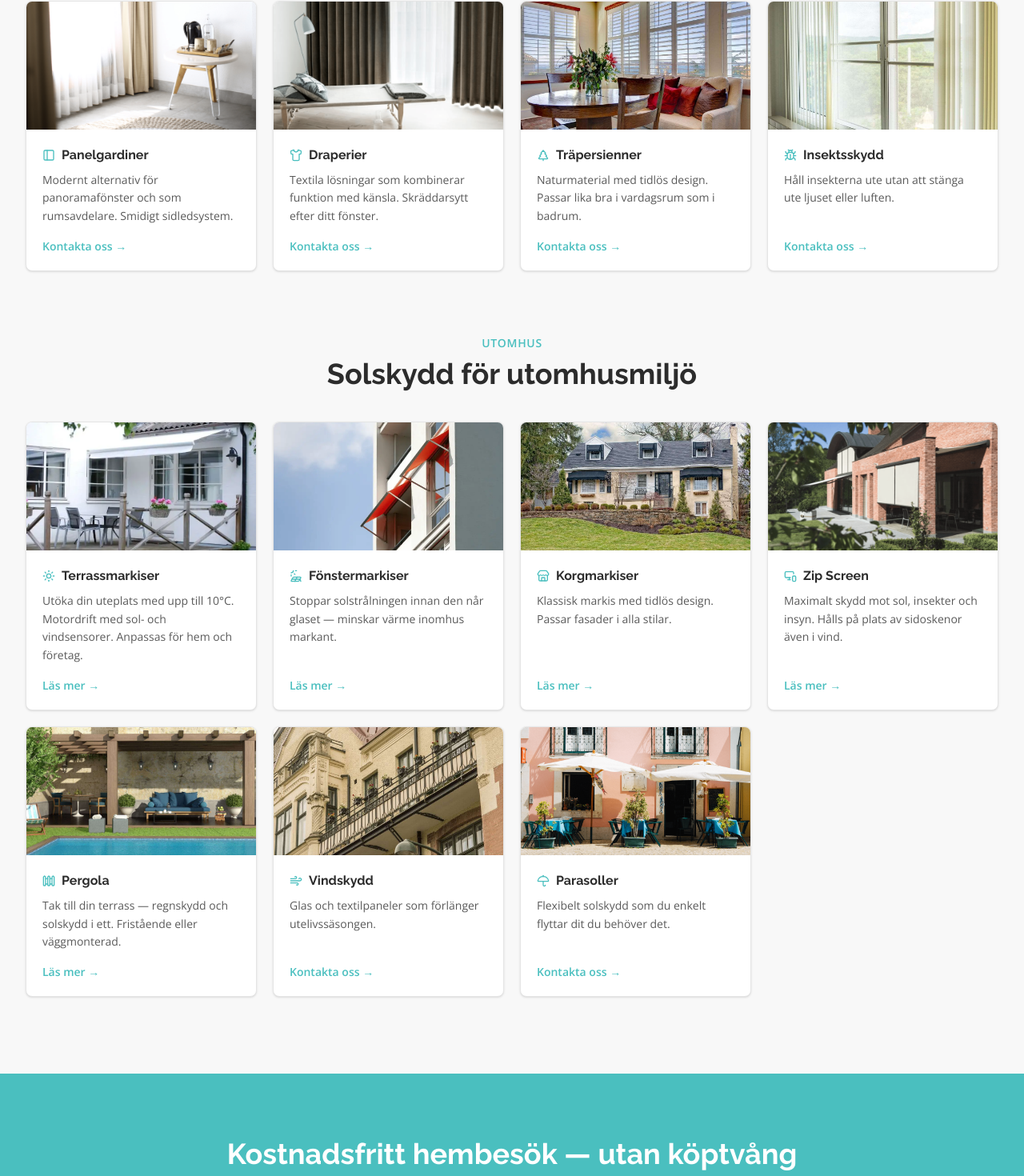
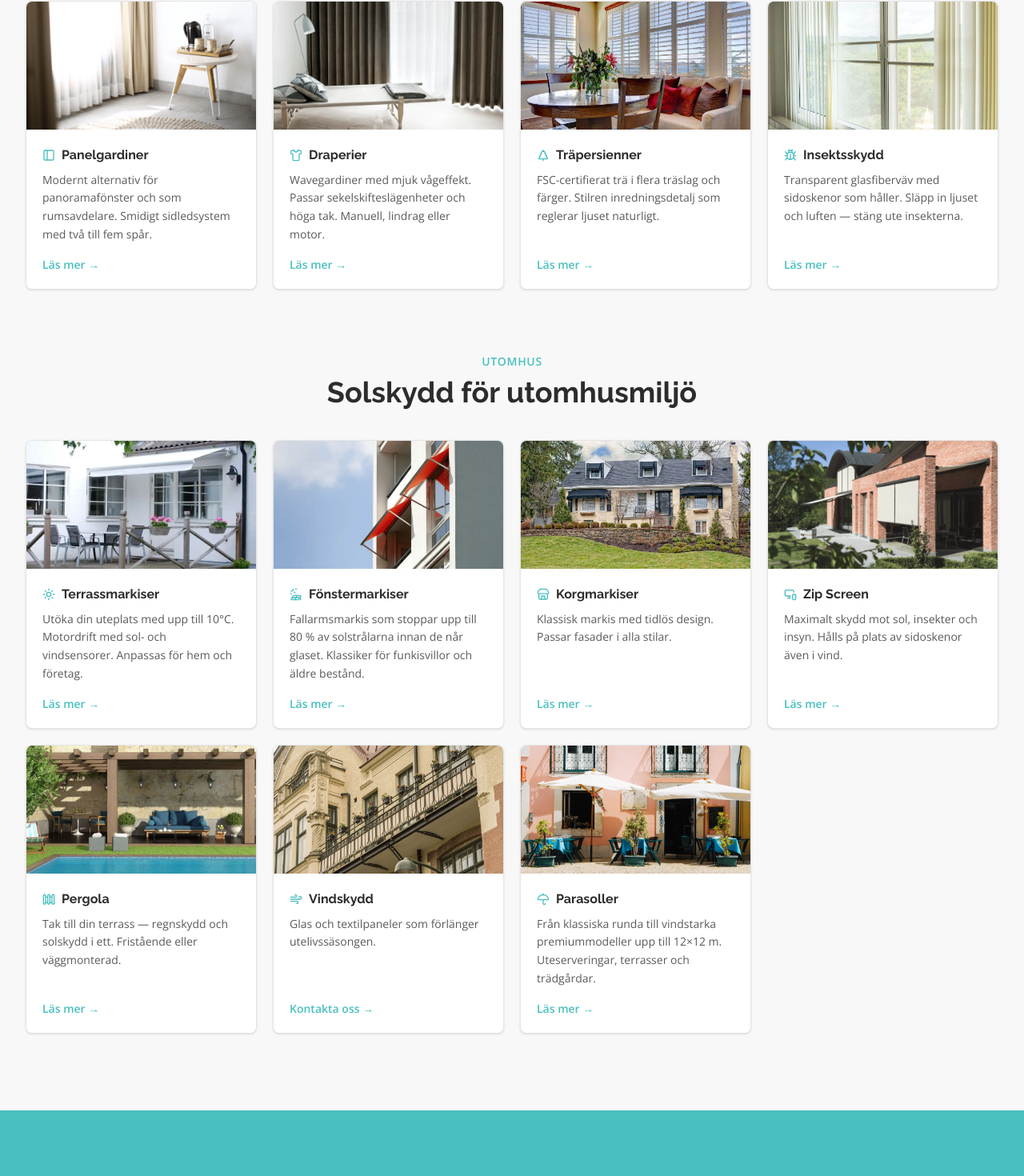
Before and after one commit to tobiasbjork78-alt/bellevue-solskydd, a Next.js app in the folder nextjs-site/: page / in a window 1280 px wide. Shown: the part 1393-2863 px from the top of the page at 80% size. Built offline with nearby package versions, Linux system fonts and the light colour scheme.

Commit message:
Koppla produktkort till nya sidor, uppdatera beskrivningar

```diff
--- a/nextjs-site/app/components/Products.tsx
+++ b/nextjs-site/app/components/Products.tsx
@@ -71,7 +71,8 @@ const indoorProducts: Product[] = [
     icon: PanelLeft,
     title: "Panelgardiner",
     description:
-      "Modernt alternativ för panoramafönster och som rumsavdelare. Smidigt sidledsystem.",
+      "Modernt alternativ för panoramafönster och som rumsavdelare. Smidigt sidledsystem med två till fem spår.",
+    href: "/panelgardiner",
     image: "/images/Gardiner-img.webp",
     imageAlt: "Panelgardiner i svenskt hem",
   },
@@ -79,7 +80,8 @@ const indoorProducts: Product[] = [
     icon: Shirt,
     title: "Draperier",
     description:
-      "Textila lösningar som kombinerar funktion med känsla. Skräddarsytt efter ditt fönster.",
+      "Wavegardiner med mjuk vågeffekt. Passar sekelskifteslägenheter och höga tak. Manuell, lindrag eller motor.",
+    href: "/draperier",
     image: "/images/Draperier-img.webp",
     imageAlt: "Draperier",
   },
@@ -87,7 +89,8 @@ const indoorProducts: Product[] = [
     icon: TreePine,
     title: "Träpersienner",
     description:
-      "Naturmaterial med tidlös design. Passar lika bra i vardagsrum som i badrum.",
+      "FSC-certifierat trä i flera träslag och färger. Stilren inredningsdetalj som reglerar ljuset naturligt.",
+    href: "/trapersienner",
     image: "/images/shutterstock_172695749-1024x576-1.jpg",
     imageAlt: "Träpersienner",
   },
@@ -95,7 +98,8 @@ const indoorProducts: Product[] = [
     icon: Bug,
     title: "Insektsskydd",
     description:
-      "Håll insekterna ute utan att stänga ute ljuset eller luften.",
+      "Transparent glasfiberväv med sidoskenor som håller. Släpp in ljuset och luften — stäng ute insekterna.",
+    href: "/insektsskydd",
     image: "/images/shutterstock_455819377-1024x576-1.jpg",
     imageAlt: "Insektsskydd",
   },
@@ -115,8 +119,8 @@ const outdoorProducts: Product[] = [
     icon: SolarPanel,
     title: "Fönstermarkiser",
     description:
-      "Stoppar solstrålningen innan den når glaset — minskar värme inomhus markant.",
-    href: "/markiser",
+      "Fallarmsmarkis som stoppar upp till 80 % av solstrålarna innan de når glaset. Klassiker för funkisvillor och äldre bestånd.",
+    href: "/fonstermarkiser",
     image: "/images/fonstermarkiser-vand.webp",
     imageAlt: "Fönstermarkis",
   },
@@ -159,7 +163,8 @@ const outdoorProducts: Product[] = [
     icon: Umbrella,
     title: "Parasoller",
     description:
-      "Flexibelt solskydd som du enkelt flyttar dit du behöver det.",
+      "Från klassiska runda till vindstarka premiummodeller upp till 12×12 m. Uteserveringar, terrasser och trädgårdar.",
+    href: "/parasoller",
     image: "/images/Parasoll_header_img.png",
     imageAlt: "Parasoll",
   },
```
